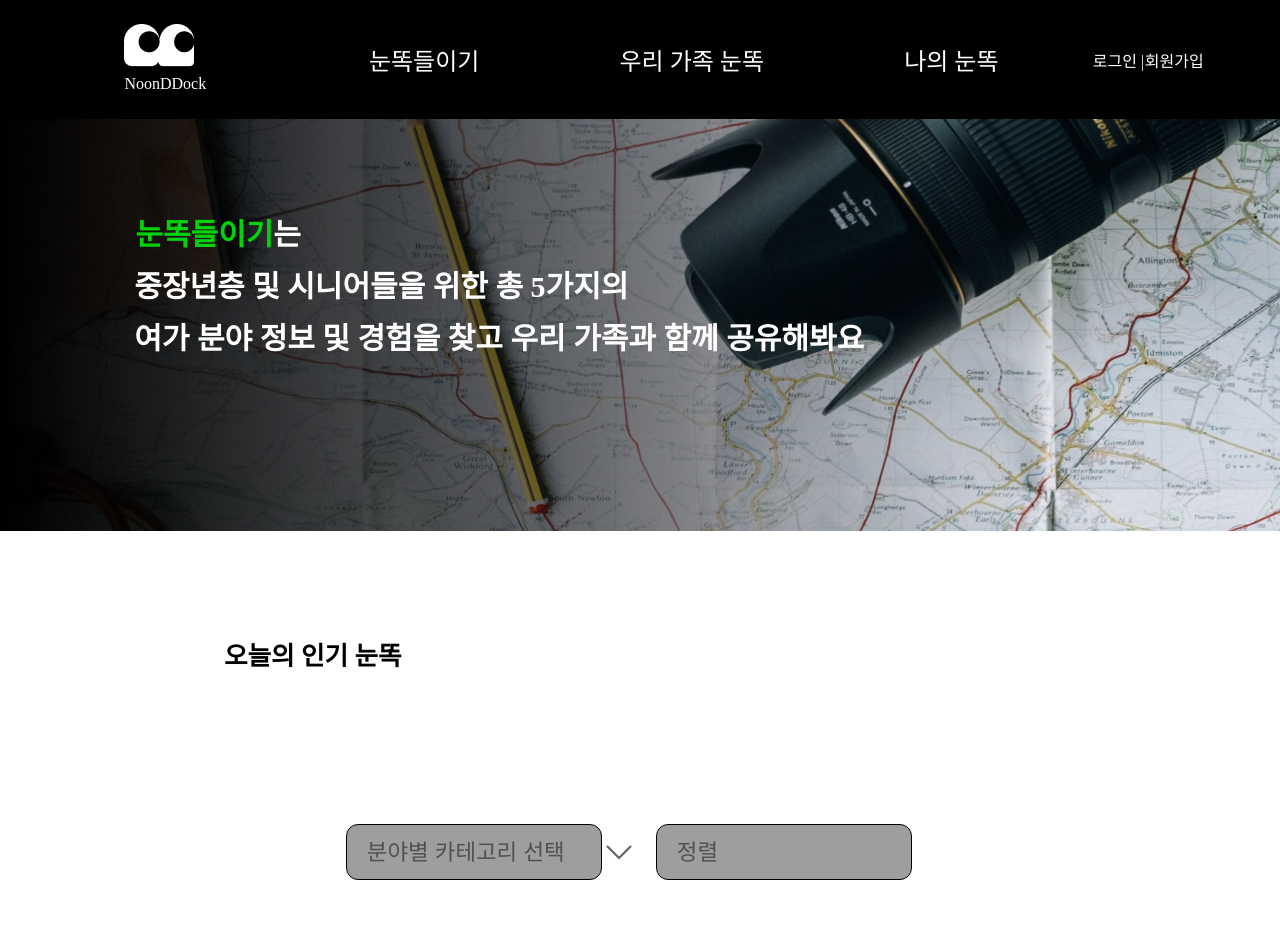
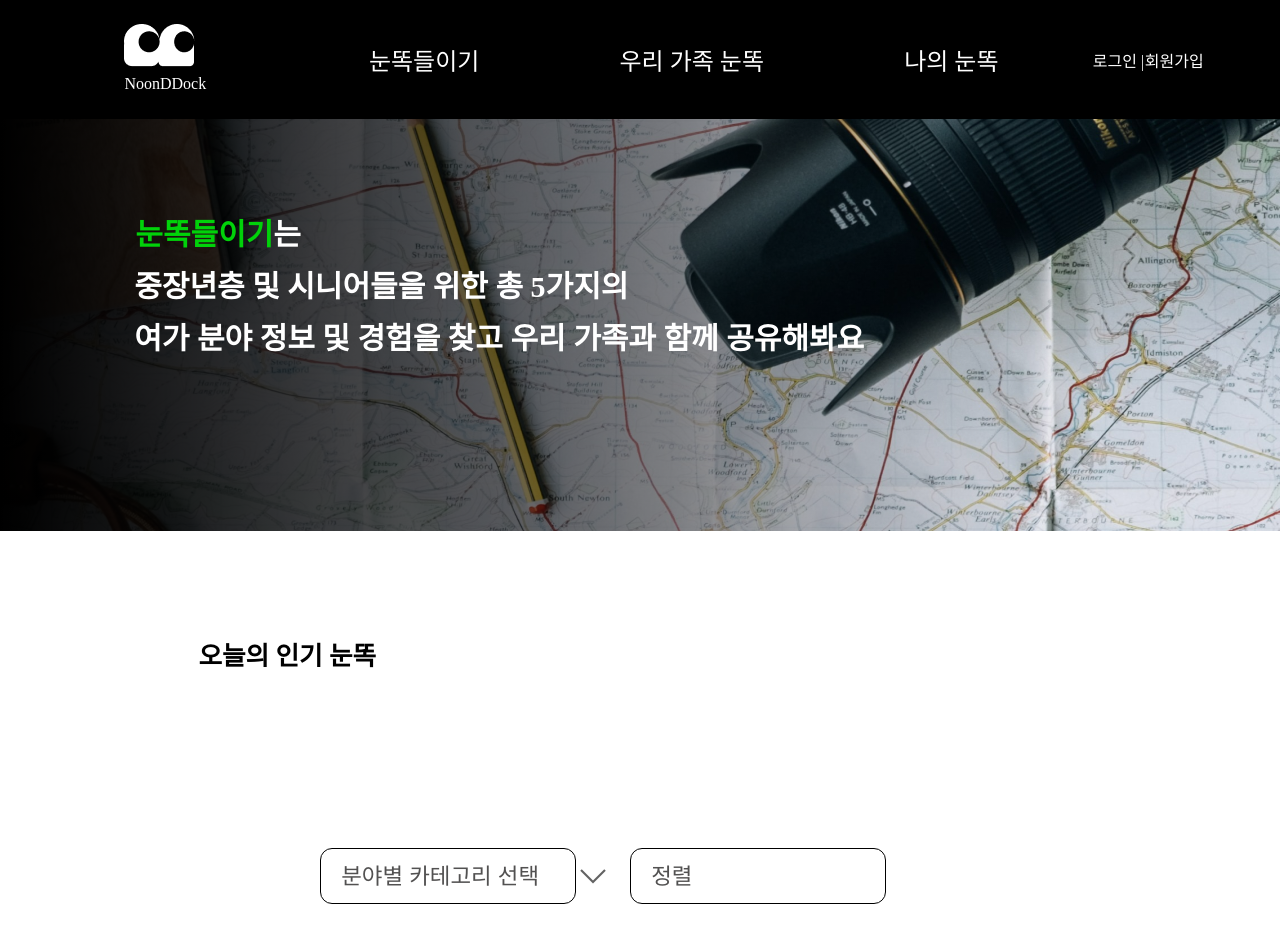
Before and after one commit to EyesDok/EyesDokBE, a Django app: page /noonddock/noonddock in a window 1280 px wide. Before the commit the page ends 880 px from the top, so only its background shows below. Run offline with Django 4.2, Linux system fonts and the light colour scheme; data that the repository does not hold is empty; some web fonts are replaced; grey boxes are pictures that could not be loaded.

Commit message:
눈똑페이지 정렬 완료

```diff
--- a/static/css/NoonDDock.css
+++ b/static/css/NoonDDock.css
@@ -244,6 +244,7 @@ line-height: normal;
   font-weight: 600;
   margin-top: 10vh;
   color: #000;
+  margin-bottom:3vh;
 }
 
 .title {
@@ -255,7 +256,7 @@ line-height: normal;
 }
 
 .gallery{
-  width: 80vw;
+  width: 84vw;
   margin: 3vh auto 0px;
   text-align: center;
   overflow: hidden;
@@ -312,6 +313,7 @@ line-height: normal;
 
 .center-section{
   width:80vw;
+  margin-left:2vh;
 }
 
 .picAndNameContainer {
@@ -461,8 +463,28 @@ flex-shrink: 0;
     -moz-appearance: none;
     appearance: none;
     cursor: pointer;
-    background: url(Vector\ 64.png) calc(95% - 5px) no-repeat;
+
 }
+
+/* CSS */
+.select-container {
+  background: url({% static 'img/Vector 64.png' %}) no-repeat scroll right center transparent;
+  display: inline-block;
+  overflow: hidden;
+  border: 1px solid #ccc;
+}
+
+.styled-select {
+  border: none;
+  outline: none;
+  appearance: none;  /* 이 부분은 select의 기본 스타일을 제거합니다 */
+  -webkit-appearance: none;
+  -moz-appearance: none;
+  background: transparent;
+  width: 150px;  /* 필요한 크기로 조절하세요 */
+  cursor: pointer;
+}
+
 
 
 
--- a/templates/NoonDDockPage/NoonDDock.html
+++ b/templates/NoonDDockPage/NoonDDock.html
@@ -112,8 +112,9 @@
             <div id="divSelectors">
 
 
+
                 <form id="categoryForm" method="get" action="{% url 'noonddockApp:post_list_view' %}">
-                    <select name="order" onchange="submitForm()">
+                    <select name="order" onchange="submitForm()" class="styled-select">
                         <option value="none">분야별 카테고리 선택</option>
                         <option value="1">등산/낚시</option>
                         <option value="2">공연/콘서트</option>
```
